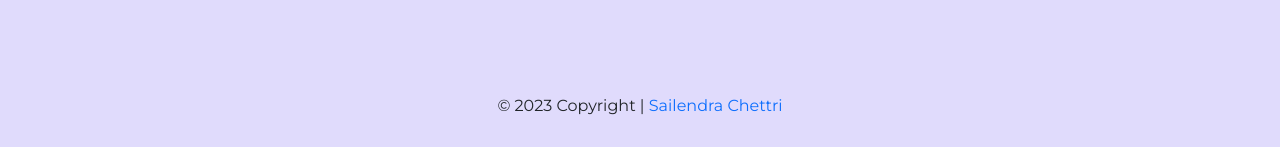
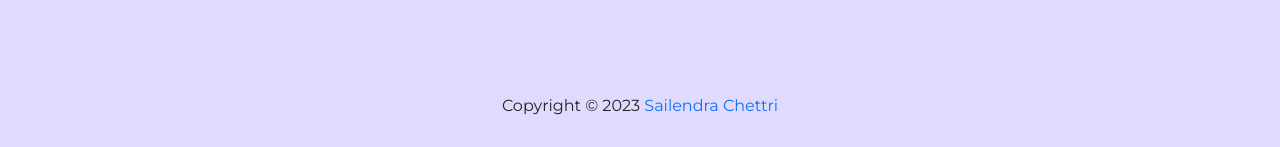
Before and after one commit to sailendrachettri/ency, a React (Create React App) app: page /checkprime in a window 1280 px wide. Shown: the part 650-797 px from the top of the page. Built offline with nearby package versions, Linux system fonts and the light colour scheme.

Commit message:
footer refactored

```diff
--- a/src/components/Footer.jsx
+++ b/src/components/Footer.jsx
@@ -6,7 +6,7 @@ export default function App() {
     return (
         <>
             <footer className="font-small blue mt-3" id='footer'>
-                <div className="text-center py-4">© {year} Copyright |
+                <div className="text-center py-4">  Copyright © {year}
                     <Link to="/about" style={{ textDecoration: "none" }}> Sailendra Chettri</Link>
                 </div>
             </footer>
```
